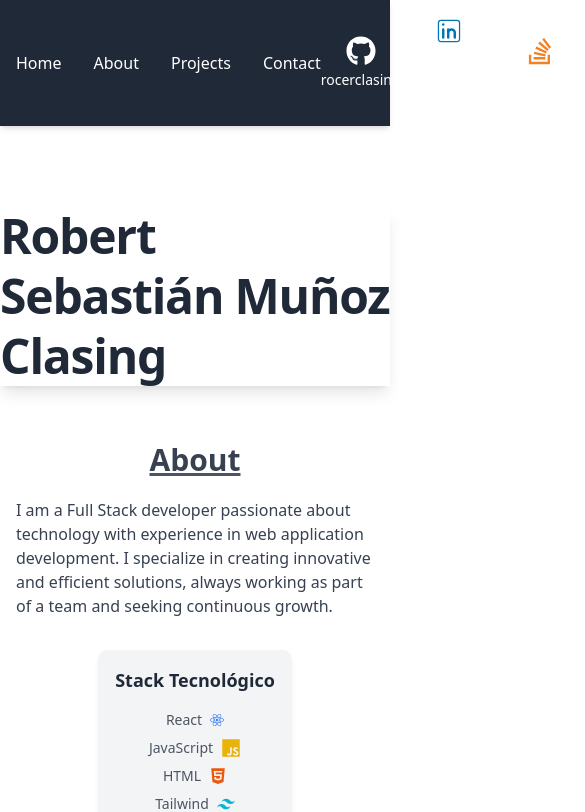
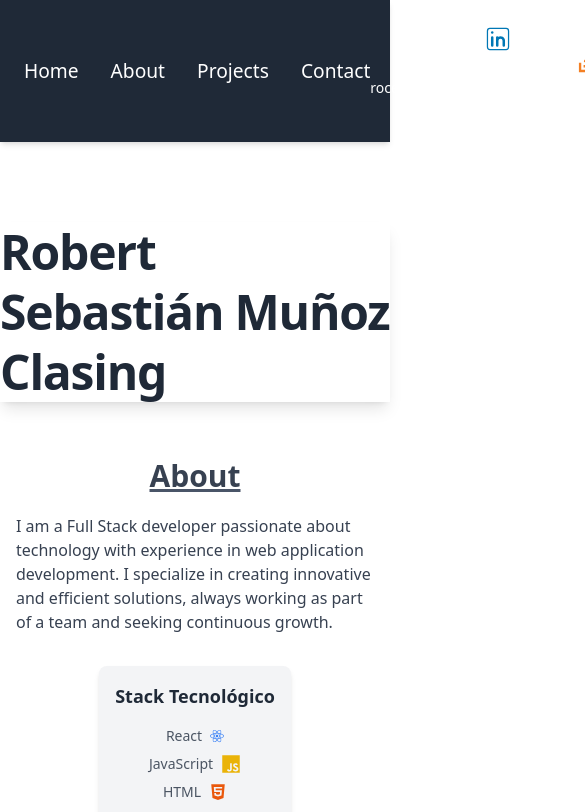
Before and after one commit to rocerclasing/portafolio-rm.github.io.com, a Next.js app: page / in a window 390 px wide. Shown: the top 812 px of the page, 585 px wide, since content can reach past the window. Built offline with nearby package versions, Linux system fonts and the light colour scheme.

Commit message:
reponsive design dimensiones

```diff
--- a/src/app/globals.css
+++ b/src/app/globals.css
@@ -67,11 +67,37 @@
 }
 
 /* Responsive improvements for smaller devices */
-@media (max-width: 640px) {
+@media (max-width: 640px ) {
+  #mobile-menu {
+    @apply block;
+  }
   /* Footer adjustments */
   .footer-content {
     @apply px-2;
   }
+
+  /*mobile-menu*/
+  /* Para pantallas de hasta 568px */
+@media (max-width: 568px) {
+  #mobile-menu {
+    @apply block;
+    width: 100%; /* Asegura que ocupe todo el ancho de la pantalla */
+    padding: 1rem; /* Añade espacio para que el contenido sea más legible */
+    font-size: 1rem; /* Tamaño de fuente adecuado para pantallas pequeñas */
+  }
+}
+
+/* Para pantallas de hasta 982px */
+@media (max-width: 982px) {
+  #mobile-menu {
+    @apply block;
+    width: 100%; /* Mantén el ancho completo */
+    padding: 1.5rem; /* Añade un poco más de espacio */
+    font-size: 1.2rem; /* Tamaño de fuente más grande para mejor lectura */
+  }
+}
+
+
 
   /* Tech Stack adjustments */
   .tech-stack {
--- a/src/components/Navbar.tsx
+++ b/src/components/Navbar.tsx
@@ -6,7 +6,7 @@ import { FaStackOverflow } from "react-icons/fa";
 
 const Navbar = () => {
   return (
-    <nav className='bg-gray-800 p-4 shadow-md'>
+    <nav className='bg-gray-800 p-4 shadow-md' id="mobile-menu">
       <div className='container mx-auto flex items-center justify-between'>
         <div className='flex flex-grow justify-center space-x-8'>
           <Link href="/" className='text-white hover:text-gray-300 transition duration-200'>Home</Link>
```
